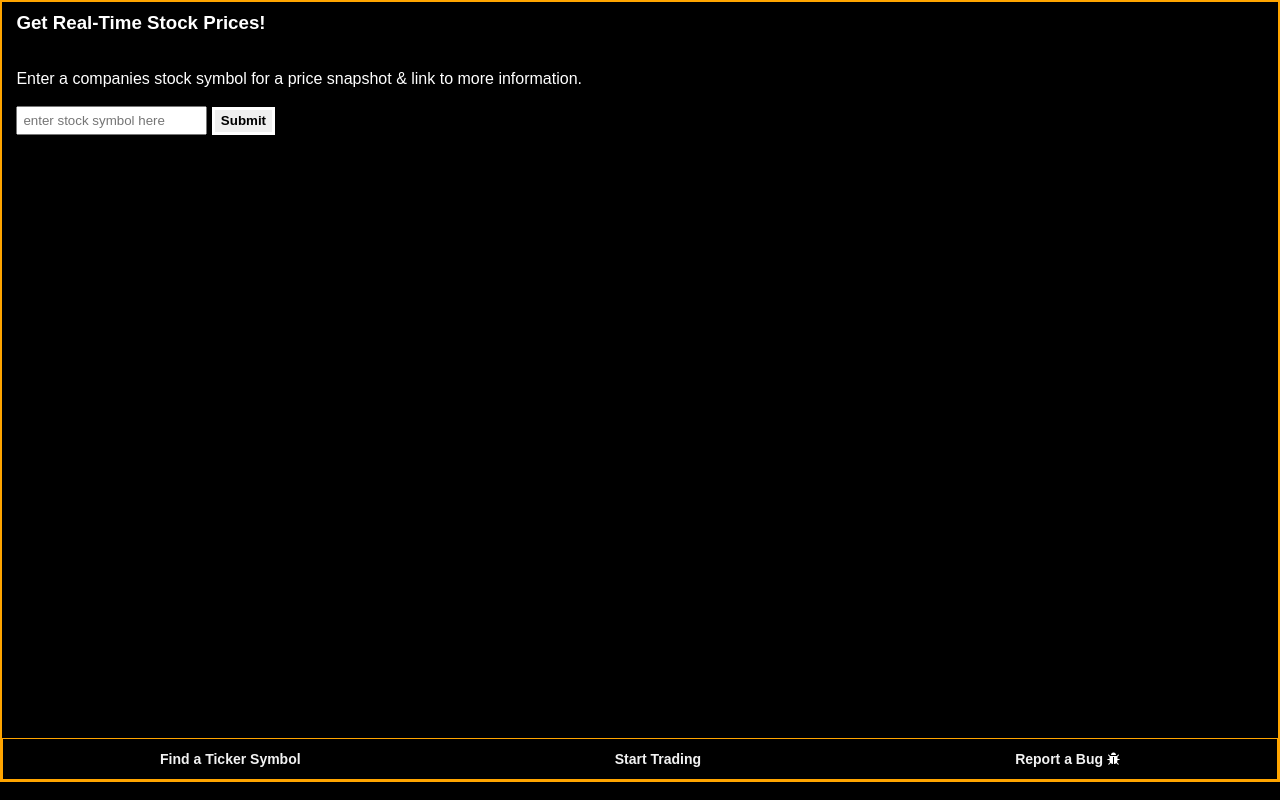
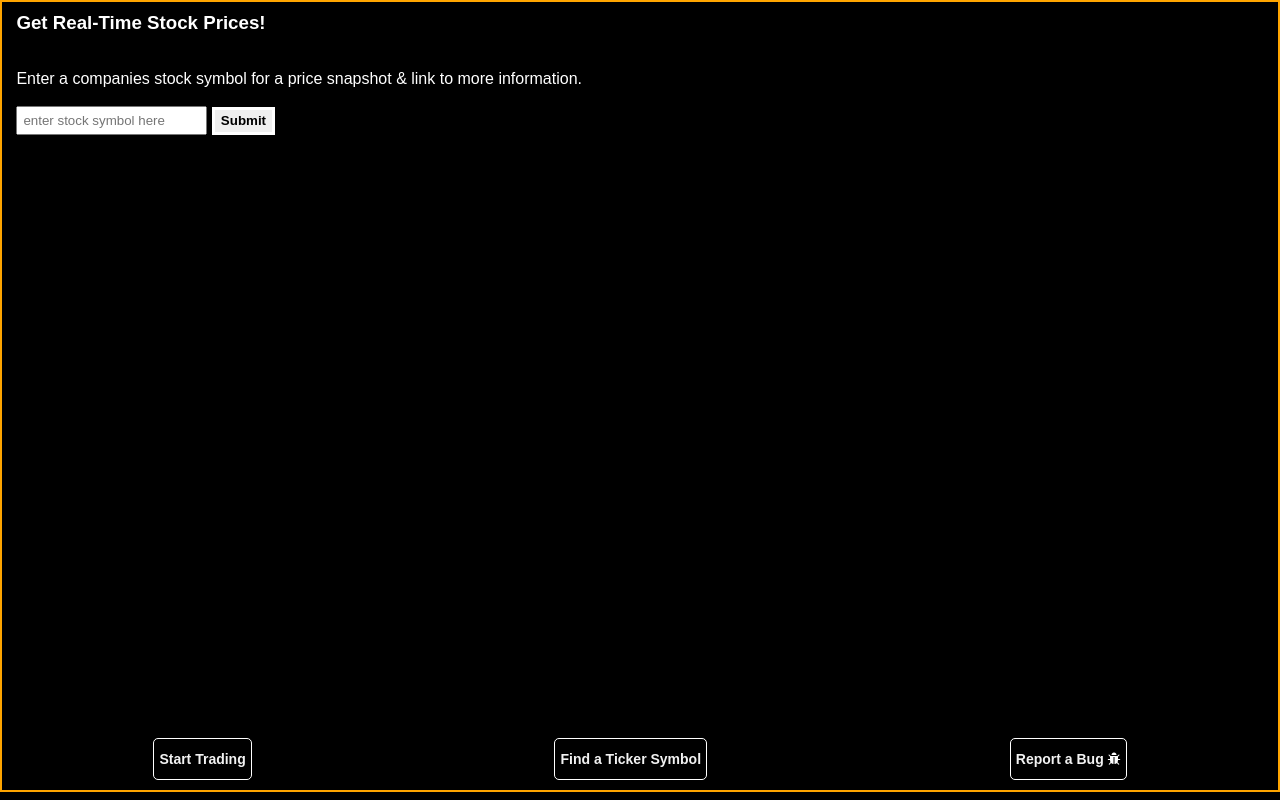
Before and after one commit to JPenn1/capstoneApi, a plain HTML site: page index.html in a window 1280 px wide. Drawn offline with nearby package versions, Linux system fonts and the light colour scheme.

Commit message:
styling buttons fix

```diff
--- a/index.html
+++ b/index.html
@@ -46,8 +46,8 @@
         </section>
     </div>
 	<div class="topnav" id="myTopnav">
+		<a href="http://join.robinhood.com/jonathp478" target="_blank">Start Trading</a>
 		<a href="https://www.marketwatch.com/tools/quotes/lookup.asp" target="_blank">Find a Ticker Symbol</a>
-		<a href="http://join.robinhood.com/jonathp478" target="_blank">Start Trading</a>
 		<a href="mailto:jpenni3@outlook.com?subject=Bug_Report">Report a Bug <i class="fa fa-bug"></i></a>
 		<a href="javascript:void(0);" class="icon" onclick="navigationBar()">
 		 </a>
--- a/style.css
+++ b/style.css
@@ -18,7 +18,8 @@
 	display: flex;
 	position: fixed(static);
 	width: 100%;
-	border: orange 1px solid;
+	margin-bottom: 10px;
+
 
 
   }
@@ -33,6 +34,8 @@
 	margin-left: auto;
     margin-right: auto;
 	align-items: space-between;
+	border: 1px white solid;
+	 border-radius: 5px;
 
 
   }
```
